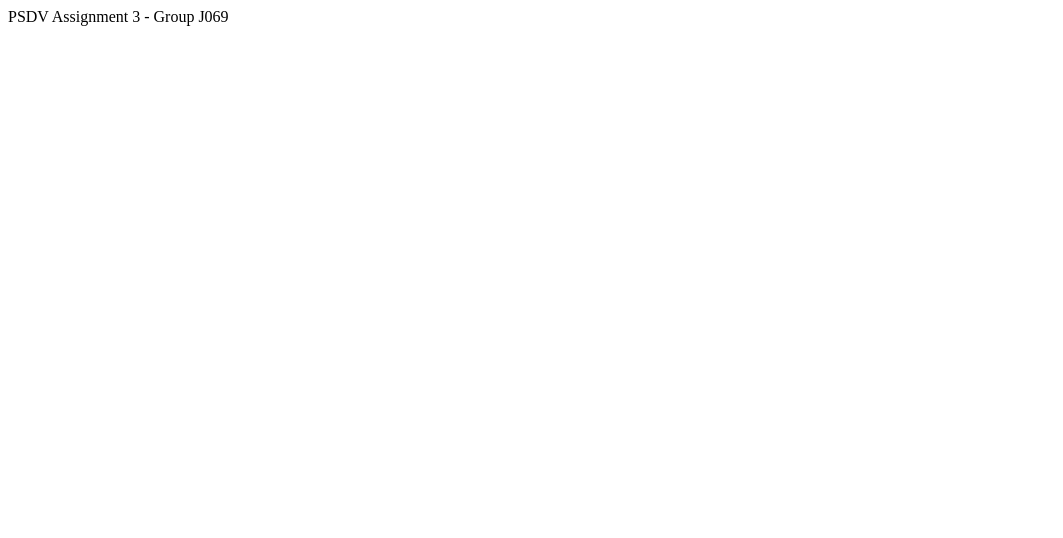
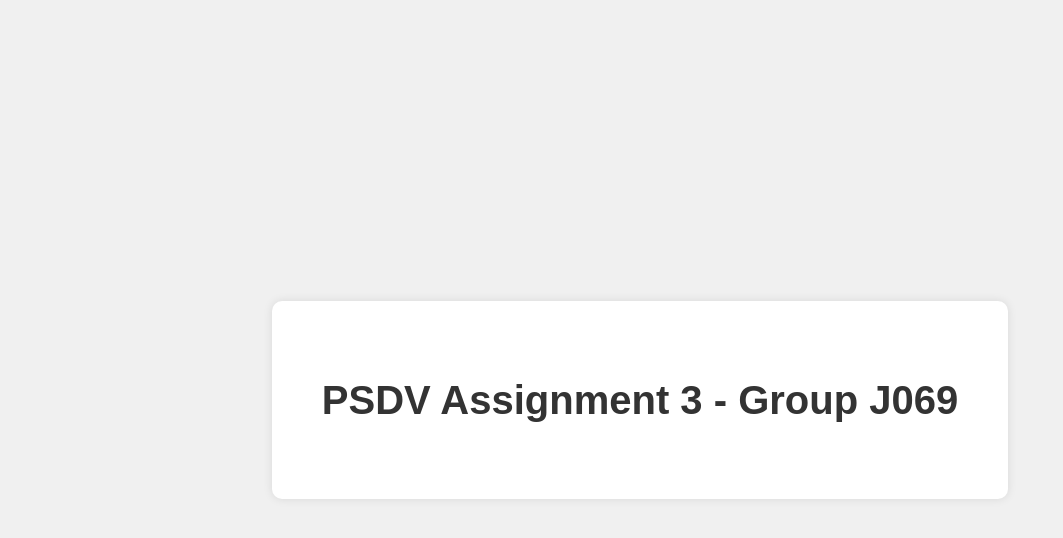
Before and after one commit to AceAryan/PSDV_Assignment3, a plain HTML site: page index.html in a window 1280 px wide. Shown: the whole page, without its empty margins (0-1063 px from the left). Drawn offline with Linux system fonts and the light colour scheme.

Commit message:
heading of page

```diff
--- a/index.html
+++ b/index.html
@@ -1,3 +1,35 @@
-<html>
-    PSDV Assignment 3 - Group J069
+<!DOCTYPE html>
+<html lang="en">
+<head>
+    <meta charset="UTF-8">
+    <meta name="viewport" content="width=device-width, initial-scale=1.0">
+    <title>PSDV Assignment 3</title>
+    <style>
+        body {
+            font-family: Arial, sans-serif;
+            background-color: #f0f0f0;
+            margin: 0;
+            display: flex;
+            justify-content: center;
+            align-items: center;
+            height: 100vh;
+        }
+        .container {
+            text-align: center;
+            background-color: #fff;
+            padding: 50px;
+            box-shadow: 0 0 10px rgba(0, 0, 0, 0.1);
+            border-radius: 10px;
+        }
+        h1 {
+            font-size: 2.5em;
+            color: #333;
+        }
+    </style>
+</head>
+<body>
+    <div class="container">
+        <h1>PSDV Assignment 3 - Group J069</h1>
+    </div>
+</body>
 </html>
```
